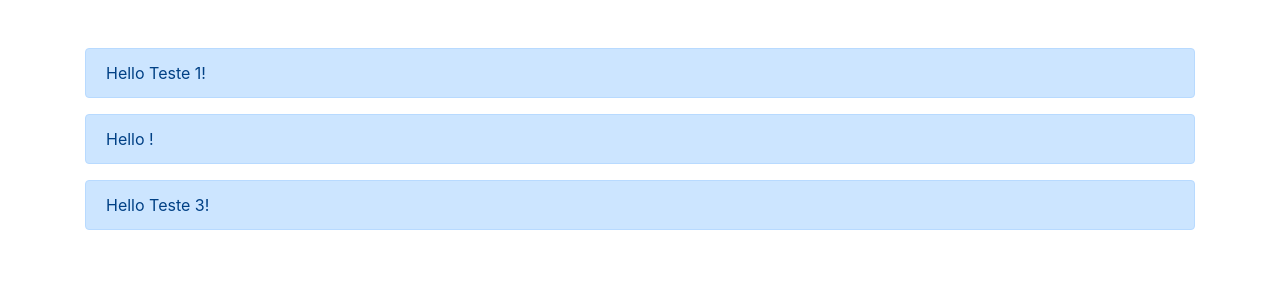
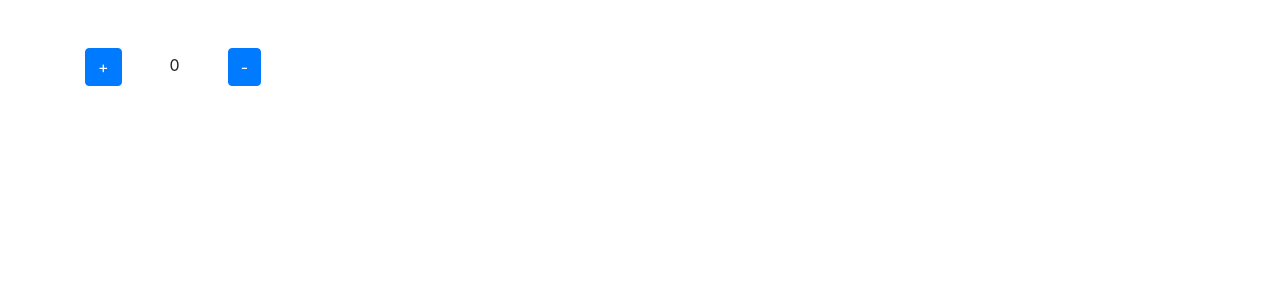
Before and after one commit to MarceloSantiagoCampos/DSCatalog-bootcamp-devsuperior, a React (Create React App) app in the folder front-web/: page / in a window 1280 px wide. Shown: the top 300 px of the page. Built offline with nearby package versions, Linux system fonts and the light colour scheme.

Commit message:
useState, UseEffect

```diff
--- a/front-web/src/Alert.tsx
+++ /dev/null
@@ -1,15 +0,0 @@
-
-
-
-type Props ={
-    text?: string;
-}
-
-const Alert = ({ text }: Props) => (
-
-    <div className="alert alert-primary">
-        Hello {text}!
-    </div>
-);
-
-export default Alert;
--- a/front-web/src/App.tsx
+++ b/front-web/src/App.tsx
@@ -1,14 +1,36 @@
-import Alert from './Alert';
+
+import { useState, useEffect } from 'react';
+
+const App  = () => {
+
+    const [counter, setCounter] = useState(0);
+    // [ variavel, função set da variavel] = useState ( valor Default)
+
+    useEffect(() => {
+        console.log('O contador mudou de valor');
+
+    }, [counter])
 
 
-
-const App  = () => {
     return (
 
         <div className="container mt-5">
-            <Alert text="Teste 1" />
-            <Alert />
-            <Alert text="Teste 3" />
+            <button
+            className="btn btn-primary mr-5"
+            onClick={() => setCounter(counter + 1)}
+            >
+                +
+            </button>
+            <span>
+                {counter}
+            </span>
+            <button
+            className="btn btn-primary ml-5"
+            onClick={() => setCounter(counter - 1)}
+            >
+                -
+            </button>
+            {counter > 5 && <h1>O valor é maior que 5</h1>}
         </div>
 
     )
```
